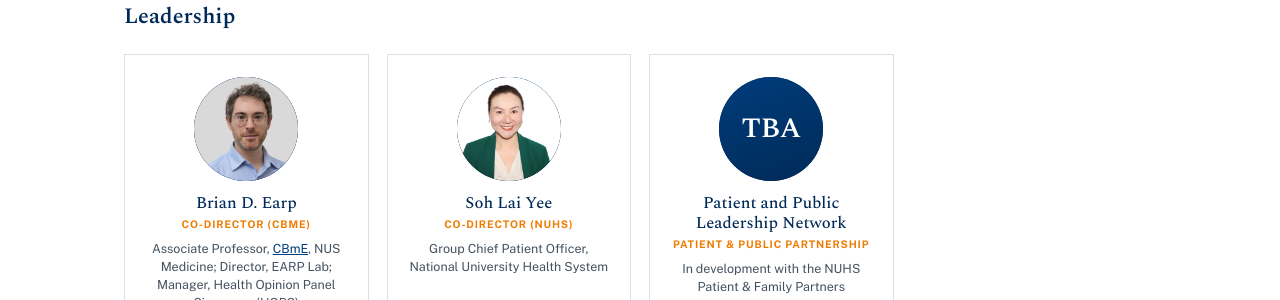
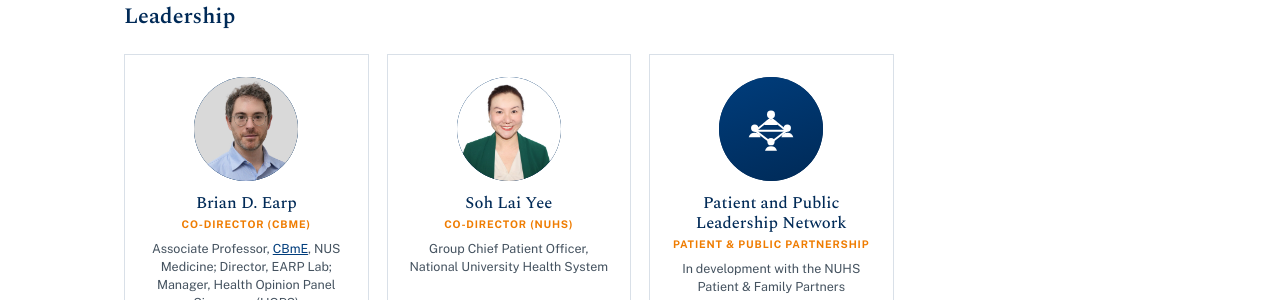
Before and after one commit to earp-lab/pact-lab, a Jekyll site: the page built from index.html, in a window 1280 px wide and 1400 px high, scrolled down 4741 px. Shown: the part 153-453 px from the top of the window. Built offline with Jekyll 4.4.1, drawn with Linux system fonts in a browser that asks for light colours.

Commit message:
Add files via upload

```diff
--- a/_config.yml
+++ b/_config.yml
@@ -7,6 +7,9 @@ description: "PACT Lab is a joint CBmE–NUHS platform for patient and public in
 # set baseurl to "/pact-lab".
 url: ""
 baseurl: "/pact-lab"
+
+# Jekyll hides future-dated documents by default, which would stop
+# upcoming events from being published. Keep this true.
 future: true
 
 collections:
--- a/_data/people.yml
+++ b/_data/people.yml
@@ -33,6 +33,7 @@ leadership:
       profile: "https://www.nuhs.edu.sg/about-nuhs/our-leadership/nuhs-senior-leadership"
     - name: "Patient and Public Leadership Network"
       initials: "TBA"
+      icon: "network"
       role: "Patient &amp; Public Partnership"
       affiliation: "In development with the NUHS Patient &amp; Family Partners"
       blurb: "A network of patient and public partners with diverse lived experience, contributing to the Lab's direction and to individual projects by interest and expertise."
--- /dev/null
+++ b/_includes/icon-network.html
@@ -0,0 +1,15 @@
+<span class="mono iconmono"><svg viewBox="0 0 64 64" width="58" height="58" role="img" aria-label="A network of connected people">
+  <g fill="none" stroke="#fff" stroke-width="2.1" stroke-linecap="round">
+    <line x1="32" y1="20" x2="15" y2="34"/>
+    <line x1="32" y1="20" x2="49" y2="34"/>
+    <line x1="15" y1="34" x2="32" y2="47"/>
+    <line x1="49" y1="34" x2="32" y2="47"/>
+    <line x1="15" y1="34" x2="49" y2="34"/>
+  </g>
+  <g fill="#fff">
+    <circle cx="32" cy="16" r="4.4"/><path d="M24.6 27.5a7.6 7.6 0 0 1 14.8 0z"/>
+    <circle cx="14" cy="31" r="4"/><path d="M7.4 41a6.9 6.9 0 0 1 13.2 0z"/>
+    <circle cx="50" cy="31" r="4"/><path d="M43.4 41a6.9 6.9 0 0 1 13.2 0z"/>
+    <circle cx="32" cy="46" r="4"/><path d="M25.4 56a6.9 6.9 0 0 1 13.2 0z"/>
+  </g>
+</svg></span>
--- a/_includes/person.html
+++ b/_includes/person.html
@@ -1,5 +1,5 @@
 <article class="person{% if include.p.tba %} tba{% endif %}">
-        <div class="photo"><span class="mono">{{ include.p.initials }}</span>{% if include.p.photo %}<img src="{{ '/assets/images/' | append: include.p.photo | relative_url }}" alt="{{ include.p.name }}" onerror="this.remove()">{% endif %}</div>
+        <div class="photo">{% if include.p.icon == "network" %}{% include icon-network.html %}{% else %}<span class="mono">{{ include.p.initials }}</span>{% endif %}{% if include.p.photo %}<img src="{{ '/assets/images/' | append: include.p.photo | relative_url }}" alt="{{ include.p.name }}" onerror="this.remove()">{% endif %}</div>
         <div class="info">
           <h3>{{ include.p.name }}</h3>
           {%- if include.p.role %}
--- a/assets/css/style.css
+++ b/assets/css/style.css
@@ -182,7 +182,7 @@
   /* Interior page headers */
   header.pagehead{padding:56px 0 44px;border-bottom:1px solid var(--line);background:var(--tint)}
   header.pagehead h1{font-size:clamp(28px,3.8vw,40px);margin-bottom:12px}
-  header.pagehead .lede{font-size:18px;line-height:1.55;color:var(--ink-soft);max-width:40em}
+  header.pagehead .lede{font-size:18px;line-height:1.55;color:var(--ink-soft);max-width:46em;text-wrap:balance}
   .navlinks a.current{color:var(--navy)}
   .navlinks a.current::after{content:"";display:block;height:2px;background:var(--orange);margin-top:3px}
   .ressection{margin-bottom:44px}
```
Also changed, not shown: _events/mark-sheehan-visit.md (+2 -2 lines).
